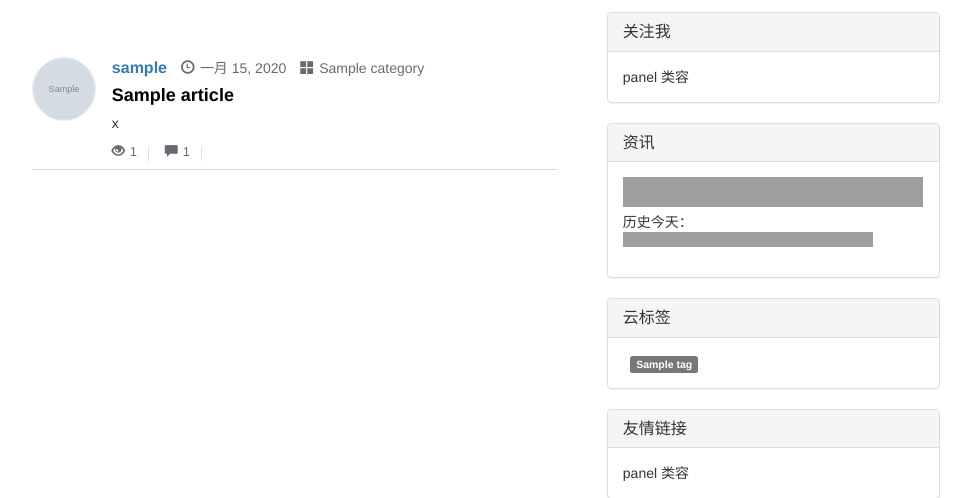
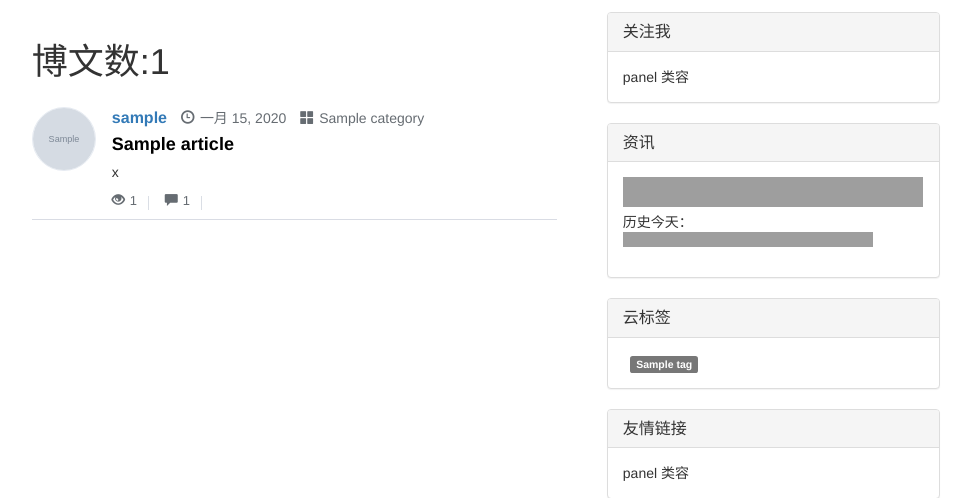
Before and after one commit to AlpsSnow/DjangoBlog, a Django app: page /articles/category/1 in a window 1280 px wide. Shown: the part 78-576 px from the top of the page, without its empty margins (154-1125 px from the left). Run offline with Django 3.2, Linux system fonts and the light colour scheme; tables that the repository leaves empty hold one stand-in row (values such as "Sample post"); grey boxes marked "Sample" are stand-in pictures; some libraries are stand-ins or nearby versions; grey boxes are pictures that could not be loaded.

Commit message:
feat：实现分页展示技能

```diff
--- a/DjangoBlog/blog/views.py
+++ b/DjangoBlog/blog/views.py
@@ -33,6 +33,7 @@ class ArticleListView(ListView):
     template_name = 'blog/index.html'  # <app>/<model>_<viewtype>.html
     context_object_name = 'article_list'    #模板中使用的上下文变量名
     ordering = ['-last_mod_date']
+    paginate_by = 5 #分页，设置每页显示的博文个数
 
 
 class ArticleDetailView(DetailView):
@@ -85,15 +86,17 @@ class UserArticleListView(ListView):
     model = Article
     template_name = 'blog/articles.html'  # <app>/<model>_<viewtype>.html
     context_object_name = 'article_list'    #模板中使用的上下文变量名
+    paginate_by = 5 #分页，设置每页显示的博文个数
 
     def get_queryset(self):
-        article_list= Article.objects.filter(author__username = self.kwargs['username']).order_by('-last_mod_date')
+        article_list= Article.objects.filter(author__username = self.kwargs['username']).order_by('-last_mod_date') #从self.kwargs中（即，从url参数中）获取用户名
         return article_list
 
 class CategoryListView(ListView):
     model = Article
     template_name = 'blog/articles.html'  # <app>/<model>_<viewtype>.html
     context_object_name = 'article_list'    #模板中使用的上下文变量名
+    paginate_by = 5 #分页，设置每页显示的博文个数
 
     def get_queryset(self):
         article_list= Article.objects.filter(category_id = self.kwargs['category_id']).order_by('-last_mod_date')
@@ -103,6 +106,7 @@ class TagListView(ListView):
     model = Article
     template_name = 'blog/articles.html'  # <app>/<model>_<viewtype>.html
     context_object_name = 'article_list'    #模板中使用的上下文变量名
+    paginate_by = 5 #分页，设置每页显示的博文个数
     def get_queryset(self):
         article_list= Article.objects.filter(tag__name = self.kwargs['tag_name']).order_by('-last_mod_date')
         return article_list
--- a/DjangoBlog/static/blog/css/blog.css
+++ b/DjangoBlog/static/blog/css/blog.css
@@ -22,6 +22,7 @@ body {
     border-bottom: 1px solid #d9dce4;
     padding: 15px 0 5px;
     position: relative;
+    margin-bottom:10px;
 }
 
 .article-item>.avatar {
--- a/DjangoBlog/templates/blog/articles.html
+++ b/DjangoBlog/templates/blog/articles.html
@@ -4,6 +4,7 @@
 {% load static %}
 <!--博文列表-->
 <div class="article-list">
+    <h1 class="mb-3">博文数:{{ page_obj.paginator.count }}</h1>
     {% for article in article_list %}
     <article class="article-item">
         <a href="{% url 'blog:userarticlelist' article.author.username %}" class="avatar">
@@ -39,5 +40,27 @@
         </div>
     </article>
     {% endfor %}
+
+    {% if is_paginated %}
+
+        {% if page_obj.has_previous %}
+            <a class="btn btn-outline-info mb-4" href="?page=1">首页</a>
+            <a class="btn btn-outline-info mb-4" href="?page={{ page_obj.previous_page_number}}">上一页</a>
+        {% endif %}
+
+        {% for num in page_obj.paginator.page_range %}
+            {% if page_obj.number == num %}
+                <a class="btn btn-info mb-4" href="?page={{ num }}">{{ num }}</a>
+            {% elif num > page_obj.number|add:'-3' and num < page_obj.number|add:'3' %}
+                <a class="btn btn-outline-info mb-4" href="?page={{ num }}">{{ num }}</a>
+            {% endif %}
+        {% endfor %}
+
+        {% if page_obj.has_next %}
+            <a class="btn btn-outline-info mb-4" href="?page={{ page_obj.next_page_number }}">下一页</a>
+            <a class="btn btn-outline-info mb-4" href="?page={{ page_obj.paginator.num_pages }}">末页</a>
+        {% endif %}
+
+    {% endif %}
 </div>
 {% endblock %}
```
Also changed, not shown: DjangoBlog/templates/blog/index.html (+23 -1 lines).
